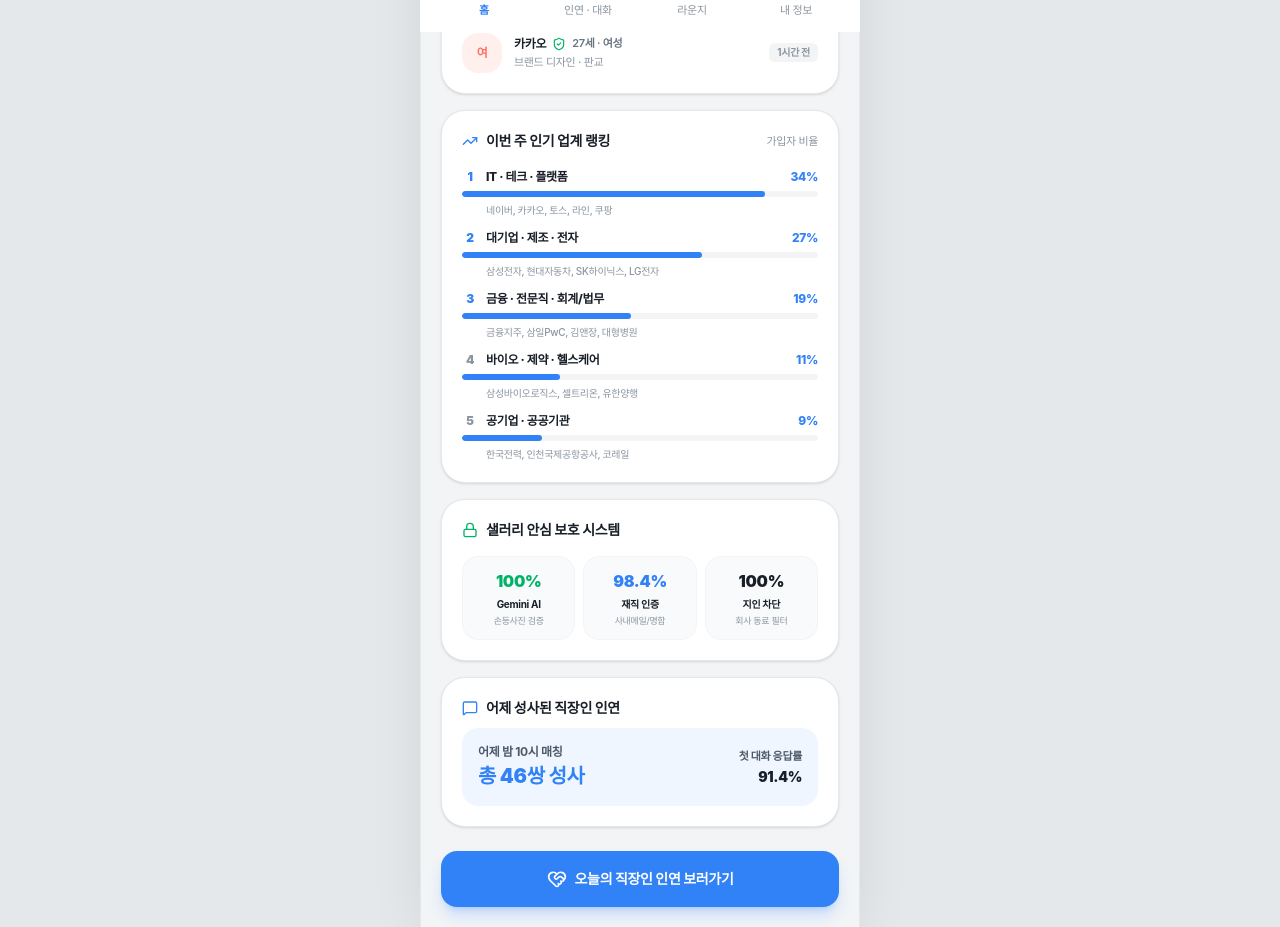
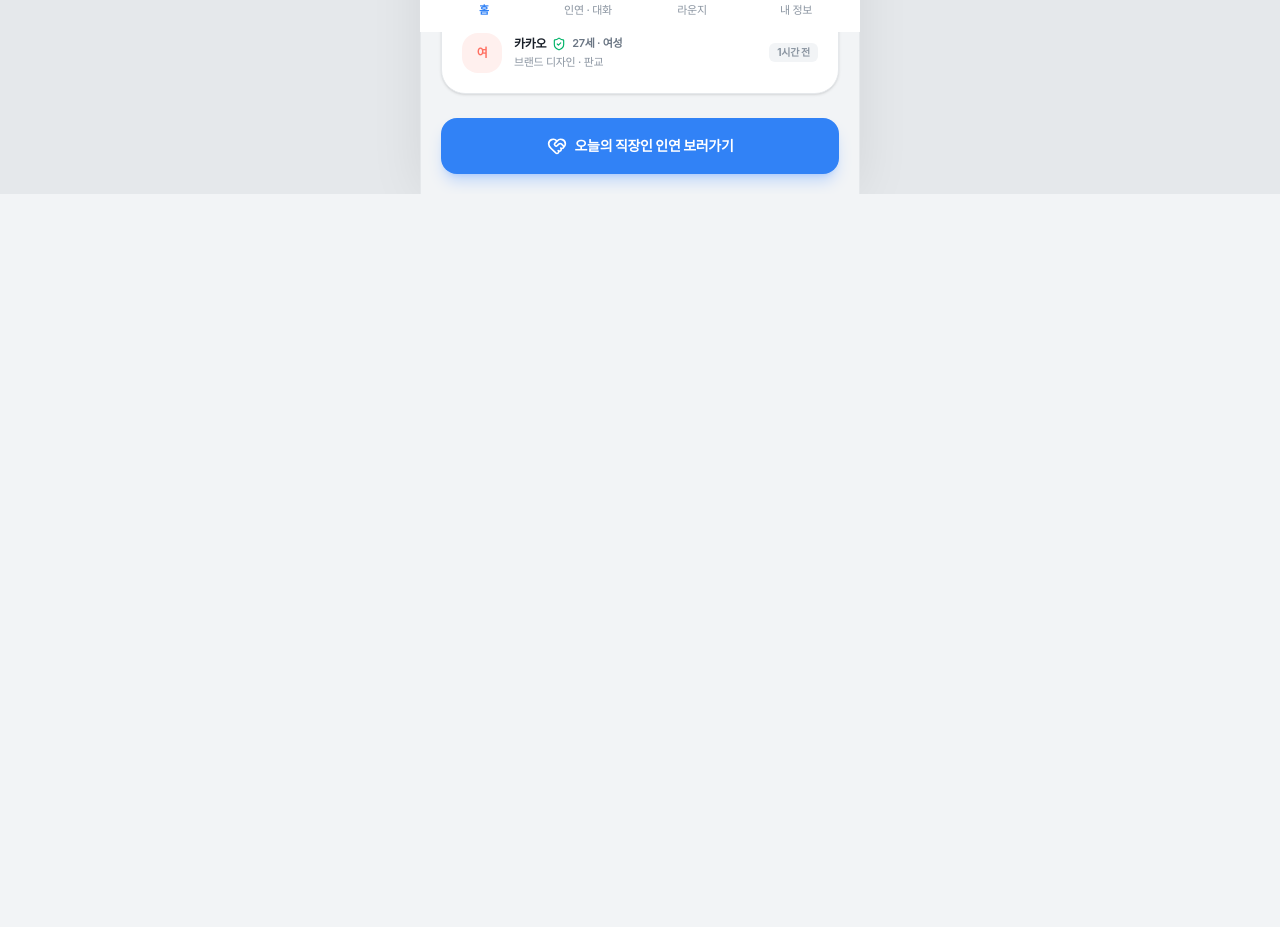
Before and after one commit to salaryee/dating, a Next.js app: page / in a window 1280 px wide. Shown: the part 768-1695 px from the top of the page. After the commit the page ends 962 px from the top, so only its background shows below. Built offline with nearby package versions, Linux system fonts and the light colour scheme.

Commit message:
feat: remove industry rankings, trust system, and yesterday match stats cards from home tab

```diff
--- a/src/app/page.tsx
+++ b/src/app/page.tsx
@@ -4,17 +4,10 @@ import Link from "next/link";
 import MobileHeader from "@/components/layout/MobileHeader";
 import {
   Sparkles,
-  TrendingUp,
   ShieldCheck,
-  Building2,
   Users,
-  Clock,
   ChevronRight,
   HeartHandshake,
-  CheckCircle2,
-  Award,
-  Lock,
-  MessageSquare,
 } from "lucide-react";
 
 // 실시간 가입 피드 데이터
@@ -72,40 +65,6 @@ const LIVE_NEWCOMERS = [
     location: "판교",
     timeAgo: "1시간 전",
     verified: true,
-  },
-];
-
-// 이번 주 인기 직장/업계 랭킹 (토스증권 실시간 차트 스타일)
-const INDUSTRY_RANKINGS = [
-  {
-    rank: 1,
-    industry: "IT · 테크 · 플랫폼",
-    companies: "네이버, 카카오, 토스, 라인, 쿠팡",
-    percent: 34,
-  },
-  {
-    rank: 2,
-    industry: "대기업 · 제조 · 전자",
-    companies: "삼성전자, 현대자동차, SK하이닉스, LG전자",
-    percent: 27,
-  },
-  {
-    rank: 3,
-    industry: "금융 · 전문직 · 회계/법무",
-    companies: "금융지주, 삼일PwC, 김앤장, 대형병원",
-    percent: 19,
-  },
-  {
-    rank: 4,
-    industry: "바이오 · 제약 · 헬스케어",
-    companies: "삼성바이오로직스, 셀트리온, 유한양행",
-    percent: 11,
-  },
-  {
-    rank: 5,
-    industry: "공기업 · 공공기관",
-    companies: "한국전력, 인천국제공항공사, 코레일",
-    percent: 9,
   },
 ];
 
@@ -246,123 +205,7 @@ export default function HomePage() {
           </div>
         </div>
 
-        {/* 4. 이번 주 인기 직장 & 업계 랭킹 (토스증권 실시간 차트 스타일) */}
-        <div className="bg-white rounded-3xl p-5 shadow-sm border border-[#E5E8EB] flex flex-col gap-3.5">
-          <div className="flex items-center justify-between">
-            <div className="flex items-center gap-2">
-              <TrendingUp className="w-4 h-4 text-[#3182F6]" />
-              <h3 className="text-sm font-extrabold text-[#191F28]">
-                이번 주 인기 업계 랭킹
-              </h3>
-            </div>
-            <span className="text-[11px] text-[#8B95A1] font-medium">
-              가입자 비율
-            </span>
-          </div>
-
-          <div className="flex flex-col gap-3 pt-1">
-            {INDUSTRY_RANKINGS.map((item) => (
-              <div key={item.rank} className="flex flex-col gap-1.5">
-                <div className="flex items-center justify-between text-xs">
-                  <div className="flex items-center gap-2">
-                    <span
-                      className={`w-4 text-center font-black text-xs ${
-                        item.rank <= 3 ? "text-[#3182F6]" : "text-[#8B95A1]"
-                      }`}
-                    >
-                      {item.rank}
-                    </span>
-                    <span className="font-extrabold text-[#191F28]">
-                      {item.industry}
-                    </span>
-                  </div>
-                  <span className="font-extrabold text-[#3182F6]">
-                    {item.percent}%
-                  </span>
-                </div>
-
-                {/* 프로그레스 바 */}
-                <div className="h-1.5 w-full bg-[#F2F4F6] rounded-full overflow-hidden">
-                  <div
-                    className="bg-[#3182F6] h-full rounded-full transition-all duration-500"
-                    style={{ width: `${item.percent * 2.5}%` }}
-                  ></div>
-                </div>
-
-                <p className="text-[10px] text-[#8B95A1] pl-6 truncate font-medium">
-                  {item.companies}
-                </p>
-              </div>
-            ))}
-          </div>
-        </div>
-
-        {/* 5. 토스 안심 안전 지표 3종 (Trust Badges) */}
-        <div className="bg-white rounded-3xl p-5 shadow-sm border border-[#E5E8EB] flex flex-col gap-3">
-          <div className="flex items-center gap-2">
-            <Lock className="w-4 h-4 text-[#00B368]" />
-            <h3 className="text-sm font-extrabold text-[#191F28]">
-              샐러리 안심 보호 시스템
-            </h3>
-          </div>
-
-          <div className="grid grid-cols-3 gap-2 pt-1 text-center">
-            <div className="bg-[#F9FAFB] p-3 rounded-2xl border border-[#F2F4F6] flex flex-col items-center">
-              <span className="text-base font-black text-[#00B368]">100%</span>
-              <span className="text-[10px] font-bold text-[#191F28] mt-1">
-                Gemini AI
-              </span>
-              <span className="text-[9px] text-[#8B95A1] mt-0.5">
-                손등사진 검증
-              </span>
-            </div>
-
-            <div className="bg-[#F9FAFB] p-3 rounded-2xl border border-[#F2F4F6] flex flex-col items-center">
-              <span className="text-base font-black text-[#3182F6]">98.4%</span>
-              <span className="text-[10px] font-bold text-[#191F28] mt-1">
-                재직 인증
-              </span>
-              <span className="text-[9px] text-[#8B95A1] mt-0.5">
-                사내메일/명함
-              </span>
-            </div>
-
-            <div className="bg-[#F9FAFB] p-3 rounded-2xl border border-[#F2F4F6] flex flex-col items-center">
-              <span className="text-base font-black text-[#191F28]">100%</span>
-              <span className="text-[10px] font-bold text-[#191F28] mt-1">
-                지인 차단
-              </span>
-              <span className="text-[9px] text-[#8B95A1] mt-0.5">
-                회사 동료 필터
-              </span>
-            </div>
-          </div>
-        </div>
-
-        {/* 6. 건강한 매칭 소셜 프루프 통계 */}
-        <div className="bg-white rounded-3xl p-5 shadow-sm border border-[#E5E8EB] flex flex-col gap-2.5">
-          <div className="flex items-center gap-2">
-            <MessageSquare className="w-4 h-4 text-[#3182F6]" />
-            <h3 className="text-sm font-extrabold text-[#191F28]">
-              어제 성사된 직장인 인연
-            </h3>
-          </div>
-
-          <div className="bg-[#E8F3FF]/70 p-4 rounded-2xl flex items-center justify-between">
-            <div>
-              <p className="text-xs font-bold text-[#4E5968]">어제 밤 10시 매칭</p>
-              <p className="text-xl font-black text-[#3182F6] mt-0.5">
-                총 46쌍 성사
-              </p>
-            </div>
-            <div className="text-right">
-              <p className="text-[11px] font-bold text-[#4E5968]">첫 대화 응답률</p>
-              <p className="text-sm font-black text-[#191F28] mt-0.5">91.4%</p>
-            </div>
-          </div>
-        </div>
-
-        {/* 7. 하단 직장인 인연 바로보기 CTA 버튼 */}
+        {/* 4. 하단 직장인 인연 바로보기 CTA 버튼 */}
         <div className="pt-2">
           <Link
             href="/chat?tab=today"
```
